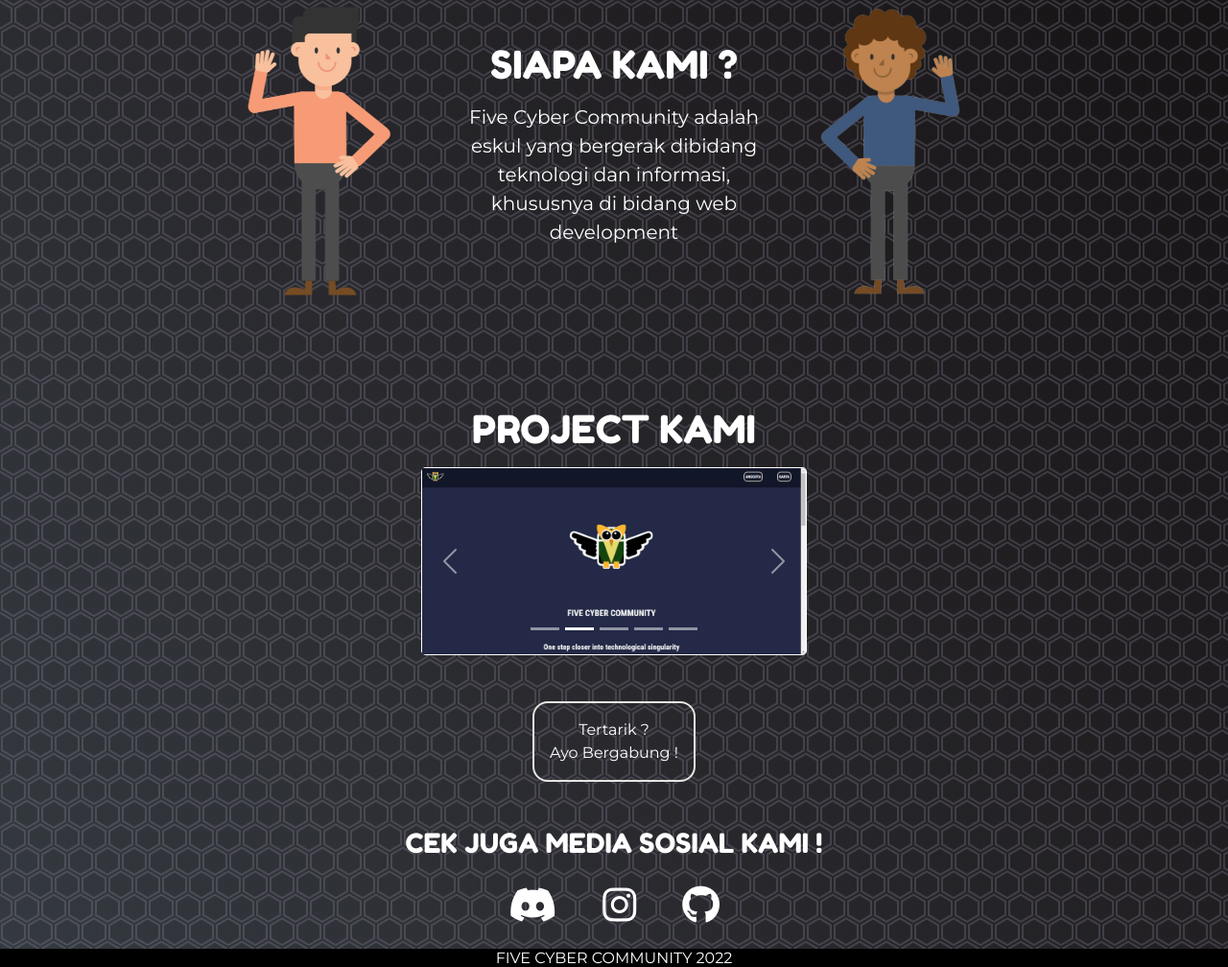
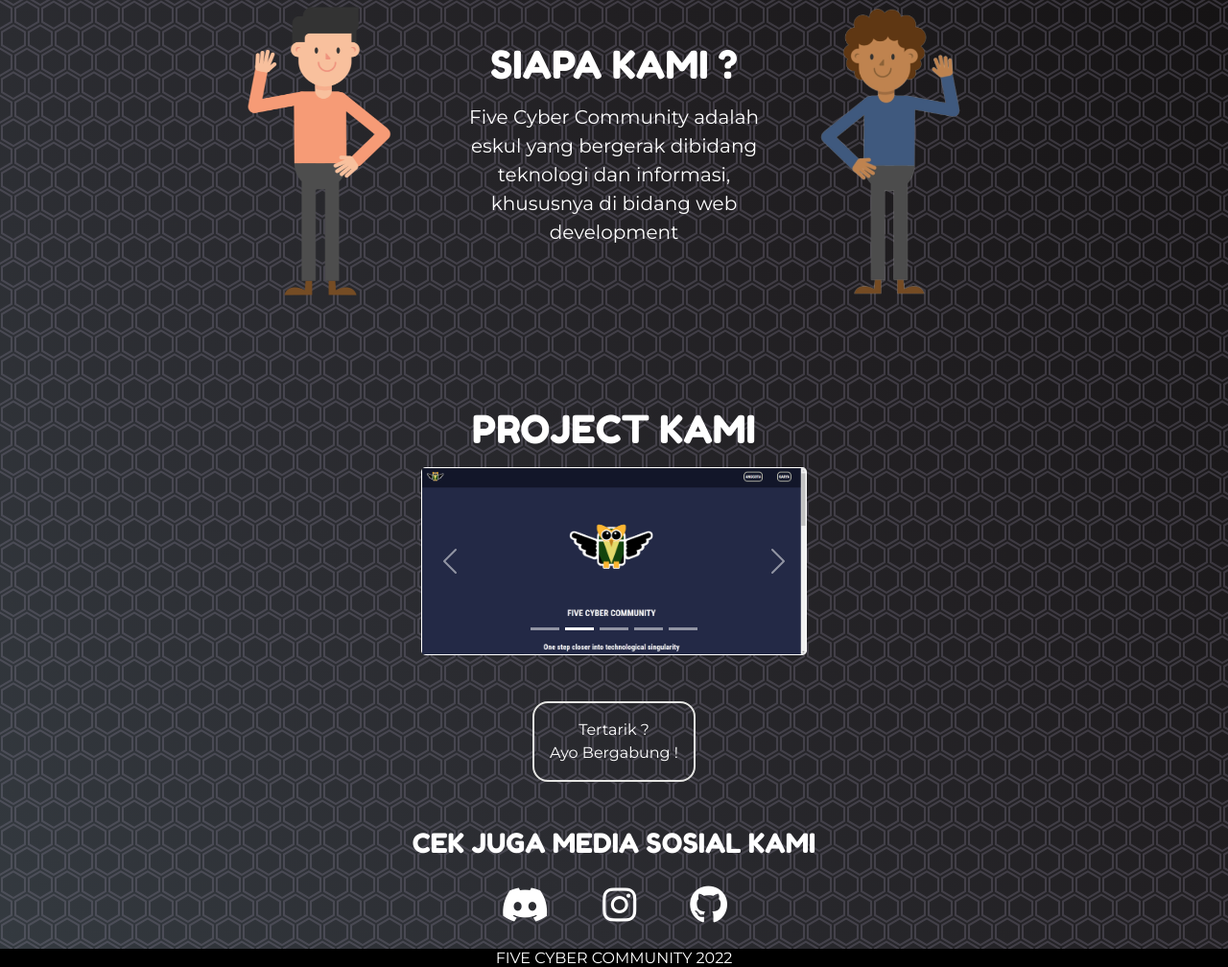
Before and after one commit to fivecybercommunity/SPECIAL-GIFT-V25, a plain HTML site: page index.html in a window 1280 px wide. Shown: the part 964-1972 px from the top of the page at 96% size. Drawn offline with nearby package versions, Linux system fonts and the light colour scheme.

Commit message:
finished

```diff
--- a/index.html
+++ b/index.html
@@ -4,22 +4,21 @@
     <!--required meta tags-->
     <meta charset="UTF-8" />
     <meta http-equiv="X-UA-Compatible" content="IE=edge" />
-
+    <meta name="viewport" content="width=device-width, initial-scale=1.0" />
     <!--additional meta tags-->
-    <meta name="viewport" content="width=device-width, initial-scale=1.0" />
     <meta name="google" content="notranslate" />
     <!-- Open Graph / Facebook -->
     <meta property="og:type" content="website" />
     <meta property="og:url" content="https://fivecybercommunity.github.io/SPECIAL-GIFT-V25/" />
     <meta property="og:title" content="Special Gift V'25" />
-    <meta property="og:description" content="Website Special Gift FCC untuk V'25" />
+    <meta property="og:description" content="Website Special Gift dari FCC untuk V'25" />
     <meta property="og:image" content="https://github.com/fivecybercommunity/SPECIAL-GIFT-V25/tree/main/src" />
 
     <!-- Twitter -->
     <meta property="twitter:card" content="summary_large_image" />
     <meta property="twitter:url" content="https://fivecybercommunity.github.io/SPECIAL-GIFT-V25/" />
     <meta property="twitter:title" content="Special Gift V'25" />
-    <meta property="twitter:description" content="Website Special Gift FCC untuk V'25" />
+    <meta property="twitter:description" content="Website Special Gift dari FCC untuk V'25" />
     <meta property="twitter:image" content="https://github.com/fivecybercommunity/SPECIAL-GIFT-V25/tree/main/src" />
 
     <!--judul-->
@@ -167,15 +166,15 @@
     <!--Footer-->
     <footer class="footer">
       <div class="mt-5 text-center text-white">
-        <h3 class="Kontak">CEK JUGA MEDIA SOSIAL KAMI !</h3>
+        <h3 class="Kontak">CEK JUGA MEDIA SOSIAL KAMI</h3>
         <div class="socialmedia gap-lg-5 gap-5 d-flex justify-content-center align-items-center flex-row">
-          <a class="logo fs-1" href="https://discord.com/invite/sKHCaWB5rN" role="button" target="_blank">
+          <a class="logo fs-1 mx-1" href="https://discord.com/invite/sKHCaWB5rN" role="button" target="_blank">
             <i class="fab fa-discord" aria-hidden="true"></i>
           </a>
-          <a class="logo fs-1" href="https://www.instagram.com/fivecybercommunity/" role="button" target="_blank">
+          <a class="logo fs-1 mx-1" href="https://www.instagram.com/fivecybercommunity/" role="button" target="_blank">
             <i class="fab fa-instagram" aria-hidden="true"></i>
           </a>
-          <a class="logo fs-1" href="https://github.com/fivecybercommunity" role="button" target="_blank">
+          <a class="logo fs-1 mx-1" href="https://github.com/fivecybercommunity" role="button" target="_blank">
             <i class="fab fa-github" aria-hidden="true"></i>
           </a>
         </div>
```
